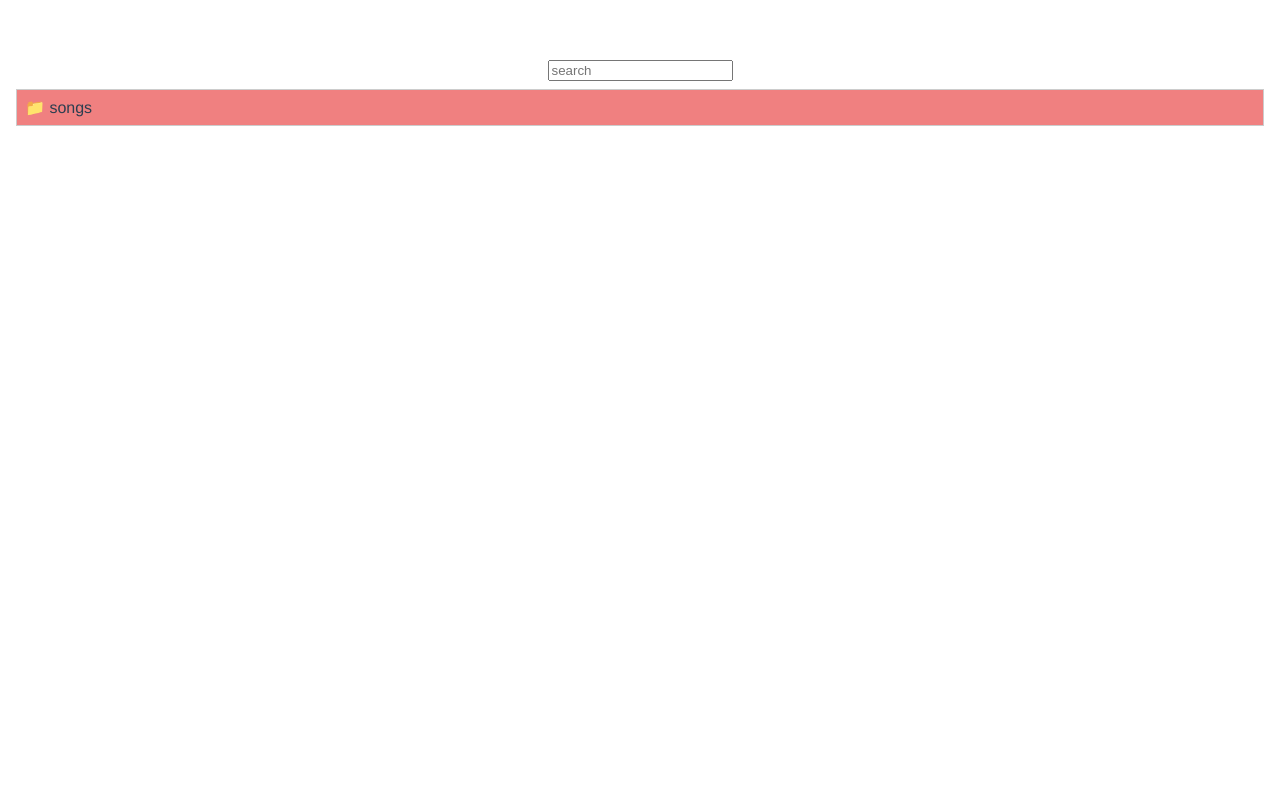
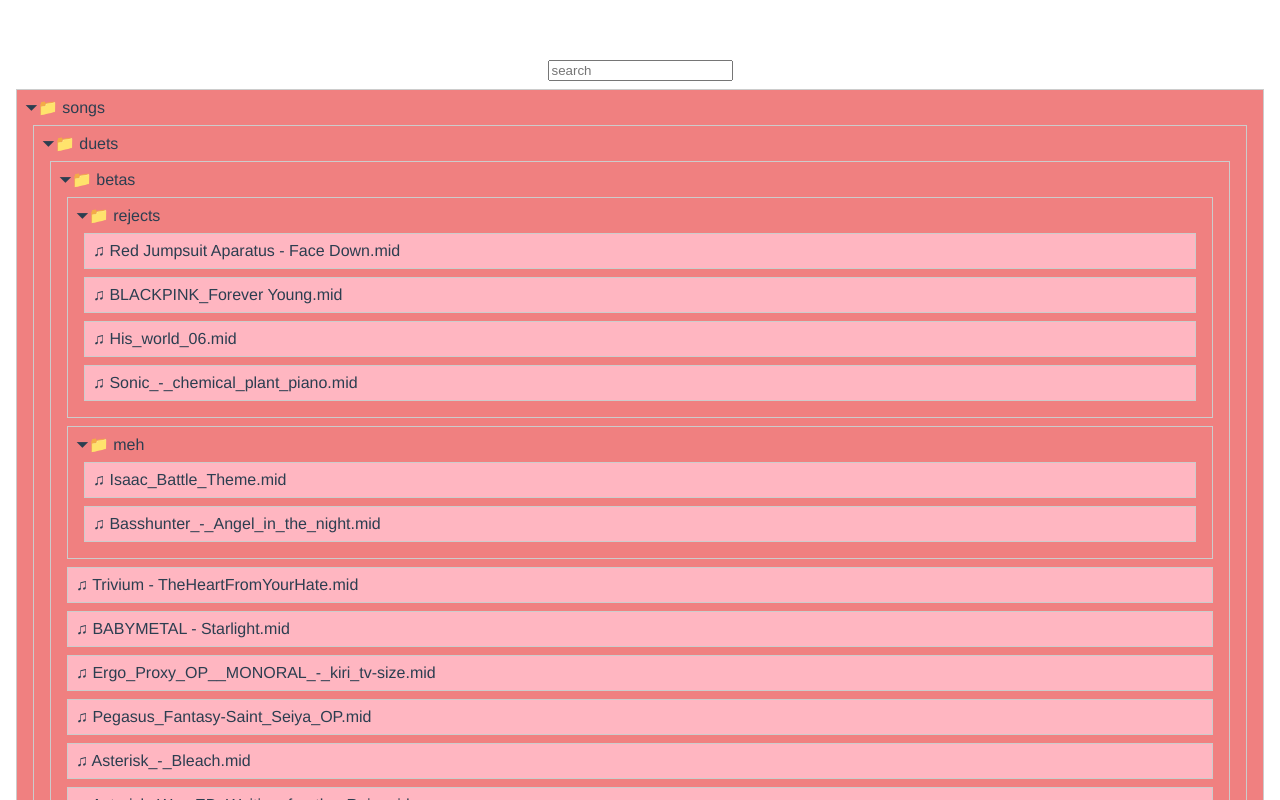
Before and after one commit to pink-papaya/the-papayas, a Vue app: page / in a window 1280 px wide. Shown: the top 800 px of the page. Built offline with nearby package versions, Linux system fonts and the light colour scheme.

Commit message:
feat: Have all folders open by default

```diff
--- a/src/components/FileTree.vue
+++ b/src/components/FileTree.vue
@@ -5,15 +5,24 @@
         v-if="item.isVisible !== false"
         :class="item.type"
         class="item"
+        tabindex="1"
+        @keyup.enter="toggle(item)"
         @click.self="toggle(item)"
       >
-        <span v-if="item.type === 'folder'">📁</span>
+        <template v-if="item.type === 'folder'">
+          <span v-show="itemStateMap[item.name] !== false">⏷</span>
+          <span v-show="itemStateMap[item.name] === false">⏵</span>
+          <span>📁</span>
+        </template>
         <span v-if="item.type === 'song'">♫</span>
 
         {{ item.name }}
 
         <div v-if="item.type === 'folder' && item.children" class="children">
-          <FileTree v-show="itemStateMap[item.name]" :items="item.children" />
+          <FileTree
+            v-show="itemStateMap[item.name] !== false"
+            :items="item.children"
+          />
         </div>
       </div>
     </template>
@@ -30,7 +39,10 @@ const itemStateMap = ref<Record<string, boolean>>({});
 
 function toggle(item: Folder | Song) {
   if (item.type === 'folder') {
-    itemStateMap.value[item.name] = !itemStateMap.value[item.name];
+    const currentState = itemStateMap.value[item.name];
+
+    itemStateMap.value[item.name] =
+      currentState === undefined ? false : !currentState;
   }
 }
 </script>
```
